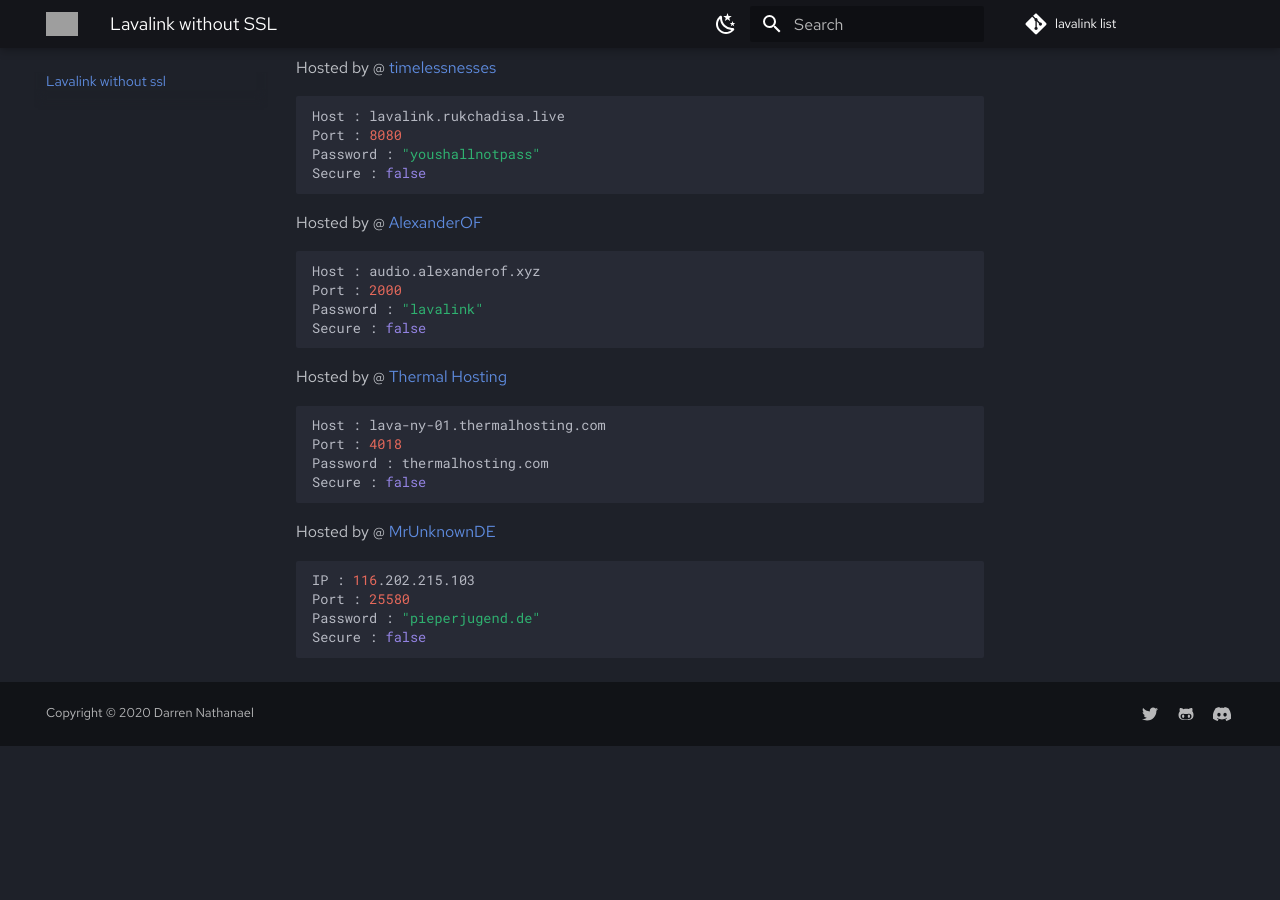
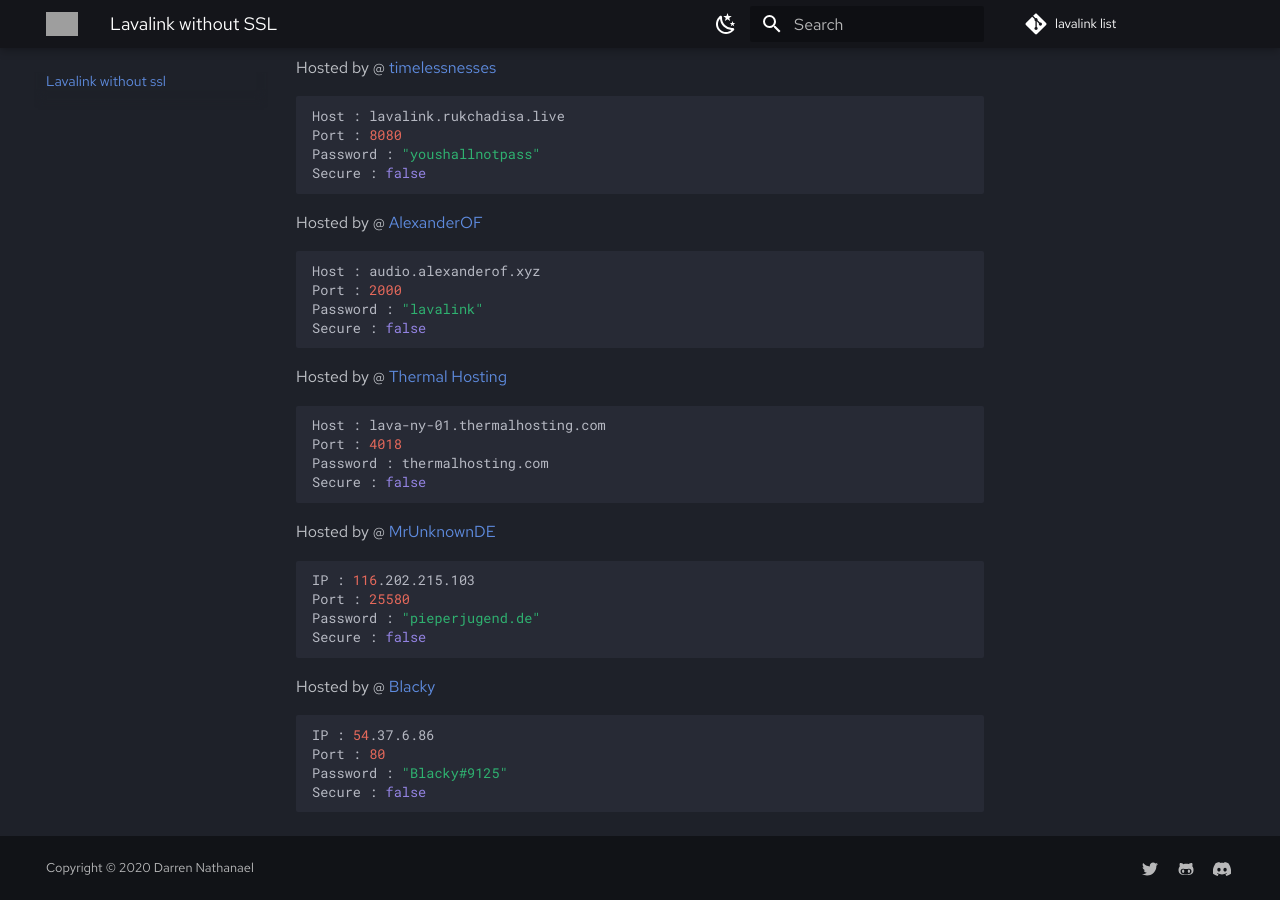
Before and after one commit to DarrenOfficial/lavalink-list, an MkDocs documentation site: the page built from docs/NoSSL/lavalink-without-ssl.md, in a window 1280 px wide and 900 px high, scrolled down 1720 px. Built offline with MkDocs 1.6.1 and Material for MkDocs 9.7.7, drawn with Linux system fonts in a browser that asks for light colours; comment, search, counter and statistics services are not loaded; before the commit the page ends 2466 px from its top, so only the background shows below that; grey boxes are pictures that could not be loaded.

Commit message:
Added lavalinks

````diff
--- a/docs/NoSSL/lavalink-without-ssl.md
+++ b/docs/NoSSL/lavalink-without-ssl.md
@@ -115,3 +115,11 @@ Port : 25580
 Password : "pieperjugend.de"
 Secure : false
 ```
+
+Hosted by @ [Blacky](https://blacky-dev.me/)
+```bash
+IP : 54.37.6.86
+Port : 80
+Password : "Blacky#9125"
+Secure : false
+```
````
